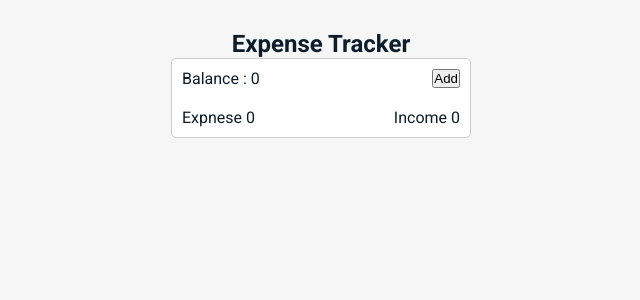
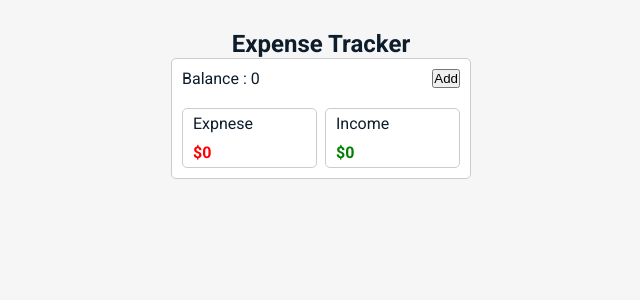
Before and after one commit to HesamMarshal/expense-tracker, a React (Create React App) app: page / in a window 1280 px wide. Shown: the top 300 px of the page, without its empty margins (319-959 px from the left). Built offline with nearby package versions, Linux system fonts and the light colour scheme.

Commit message:
style the expense and income box

```diff
--- a/src/App.css
+++ b/src/App.css
@@ -35,3 +35,20 @@
   justify-content: space-between;
   align-items: center;
 }
+
+.expenseBox {
+  display: flex;
+  flex-direction: column;
+  justify-content: space-between;
+  align-items: flex-start;
+  width: 135px;
+  height: 60px;
+  border: 1px solid #ccc;
+  border-radius: 5px;
+  padding: 5px 10px;
+}
+
+.expenseBox span {
+  font-weight: bold;
+  color: green;
+}
--- a/src/components/OverViewComponent.js
+++ b/src/components/OverViewComponent.js
@@ -14,8 +14,12 @@ const OverViewComponent = ({ income, expense, addTransaction }) => {
 
       {isShow && <TransactionForm addTransaction={addTransaction} />}
       <div className="resultSection">
-        <div> Expnese {expense}</div>
-        <div> Income {income}</div>
+        <div className="expenseBox">
+          Expnese <span style={{ color: "red" }}>${expense}</span>
+        </div>
+        <div className="expenseBox">
+          Income <span>${income}</span>
+        </div>
       </div>
     </>
   );
```
